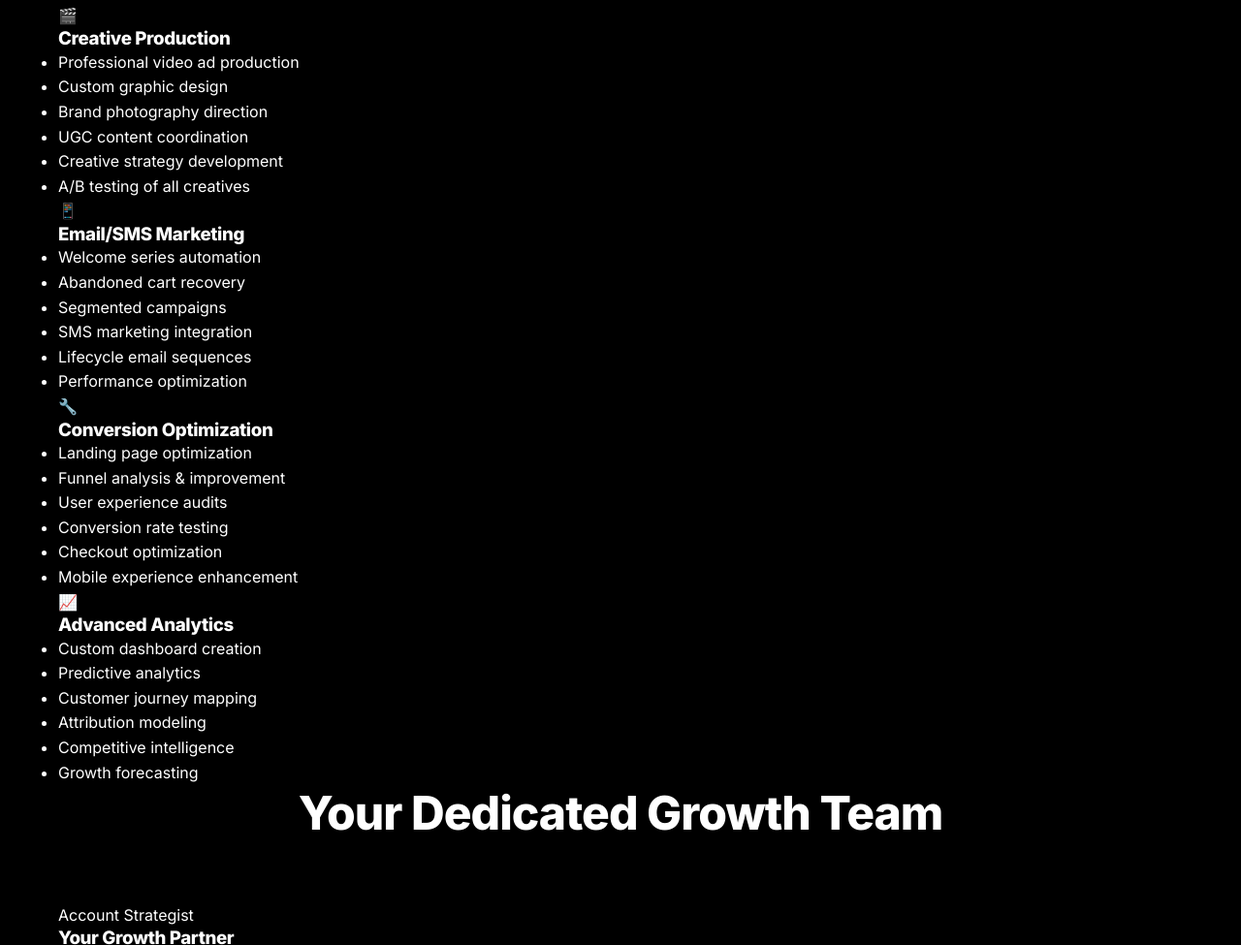
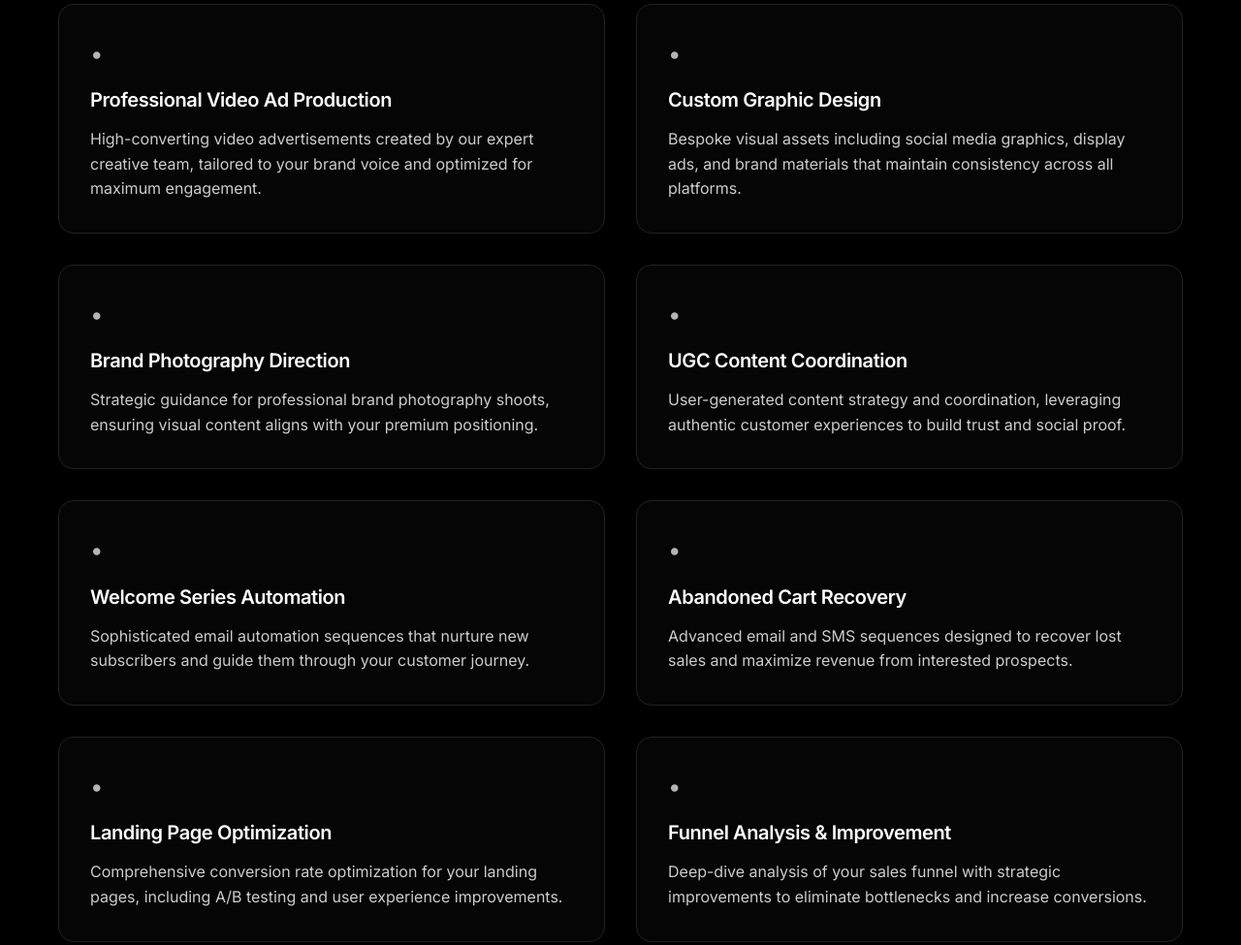
Before and after one commit to vantascaling/Vanta-Scaling-Website, a website: page public/plan-vanta-mode.html in a window 1280 px wide. Shown: the part 1952-2927 px from the top of the page at 97% size. Drawn offline with Linux system fonts and the light colour scheme.

Commit message:
Update plan-vanta-mode.html

```diff
--- a/public/plan-vanta-mode.html
+++ b/public/plan-vanta-mode.html
@@ -98,70 +98,66 @@
     <section class="premium-services">
         <div class="container">
             <h2 class="section-title">Exclusive Premium Services</h2>
-            <div class="services-grid">
-                <div class="service-category">
-                    <div class="service-header">
-                        <div class="service-icon">🎬</div>
-                        <h3>Creative Production</h3>
+            <div class="includes-grid premium-grid">
+                <div class="include-item premium">
+                    <div class="include-icon">•</div>
+                    <h3>Professional Video Ad Production</h3>
+                    <p>High-converting video advertisements created by our expert creative team, tailored to your brand voice and optimized for maximum engagement.</p>
                 </div>
-                    <div class="service-features">
-                        <ul>
-                            <li>Professional video ad production</li>
-                            <li>Custom graphic design</li>
-                            <li>Brand photography direction</li>
-                            <li>UGC content coordination</li>
-                            <li>Creative strategy development</li>
-                            <li>A/B testing of all creatives</li>
-                        </ul>
+                <div class="include-item premium">
+                    <div class="include-icon">•</div>
+                    <h3>Custom Graphic Design</h3>
+                    <p>Bespoke visual assets including social media graphics, display ads, and brand materials that maintain consistency across all platforms.</p>
                 </div>
+                <div class="include-item premium">
+                    <div class="include-icon">•</div>
+                    <h3>Brand Photography Direction</h3>
+                    <p>Strategic guidance for professional brand photography shoots, ensuring visual content aligns with your premium positioning.</p>
                 </div>
-                <div class="service-category">
-                    <div class="service-header">
-                        <div class="service-icon">📱</div>
-                        <h3>Email/SMS Marketing</h3>
+                <div class="include-item premium">
+                    <div class="include-icon">•</div>
+                    <h3>UGC Content Coordination</h3>
+                    <p>User-generated content strategy and coordination, leveraging authentic customer experiences to build trust and social proof.</p>
                 </div>
-                    <div class="service-features">
-                        <ul>
-                            <li>Welcome series automation</li>
-                            <li>Abandoned cart recovery</li>
-                            <li>Segmented campaigns</li>
-                            <li>SMS marketing integration</li>
-                            <li>Lifecycle email sequences</li>
-                            <li>Performance optimization</li>
-                        </ul>
+                <div class="include-item premium">
+                    <div class="include-icon">•</div>
+                    <h3>Welcome Series Automation</h3>
+                    <p>Sophisticated email automation sequences that nurture new subscribers and guide them through your customer journey.</p>
                 </div>
+                <div class="include-item premium">
+                    <div class="include-icon">•</div>
+                    <h3>Abandoned Cart Recovery</h3>
+                    <p>Advanced email and SMS sequences designed to recover lost sales and maximize revenue from interested prospects.</p>
                 </div>
-                <div class="service-category">
-                    <div class="service-header">
-                        <div class="service-icon">🔧</div>
-                        <h3>Conversion Optimization</h3>
+                <div class="include-item premium">
+                    <div class="include-icon">•</div>
+                    <h3>Landing Page Optimization</h3>
+                    <p>Comprehensive conversion rate optimization for your landing pages, including A/B testing and user experience improvements.</p>
                 </div>
-                    <div class="service-features">
-                        <ul>
-                            <li>Landing page optimization</li>
-                            <li>Funnel analysis & improvement</li>
-                            <li>User experience audits</li>
-                            <li>Conversion rate testing</li>
-                            <li>Checkout optimization</li>
-                            <li>Mobile experience enhancement</li>
-                        </ul>
+                <div class="include-item premium">
+                    <div class="include-icon">•</div>
+                    <h3>Funnel Analysis & Improvement</h3>
+                    <p>Deep-dive analysis of your sales funnel with strategic improvements to eliminate bottlenecks and increase conversions.</p>
                 </div>
+                <div class="include-item premium">
+                    <div class="include-icon">•</div>
+                    <h3>Custom Dashboard Creation</h3>
+                    <p>Personalized analytics dashboard providing real-time insights into all key performance indicators and growth metrics.</p>
                 </div>
-                <div class="service-category">
-                    <div class="service-header">
-                        <div class="service-icon">📈</div>
-                        <h3>Advanced Analytics</h3>
+                <div class="include-item premium">
+                    <div class="include-icon">•</div>
+                    <h3>Predictive Analytics</h3>
+                    <p>Advanced forecasting models that predict future performance trends and identify upcoming growth opportunities.</p>
                 </div>
-                    <div class="service-features">
-                        <ul>
-                            <li>Custom dashboard creation</li>
-                            <li>Predictive analytics</li>
-                            <li>Customer journey mapping</li>
-                            <li>Attribution modeling</li>
-                            <li>Competitive intelligence</li>
-                            <li>Growth forecasting</li>
-                        </ul>
+                <div class="include-item premium">
+                    <div class="include-icon">•</div>
+                    <h3>Customer Journey Mapping</h3>
+                    <p>Detailed analysis and optimization of every touchpoint in your customer's journey from awareness to advocacy.</p>
                 </div>
+                <div class="include-item premium">
+                    <div class="include-icon">•</div>
+                    <h3>Competitive Intelligence</h3>
+                    <p>Ongoing monitoring and analysis of competitor strategies, providing insights to maintain your competitive advantage.</p>
                 </div>
             </div>
         </div>
```
Lines whose indentation alone changed are shown as unchanged.
